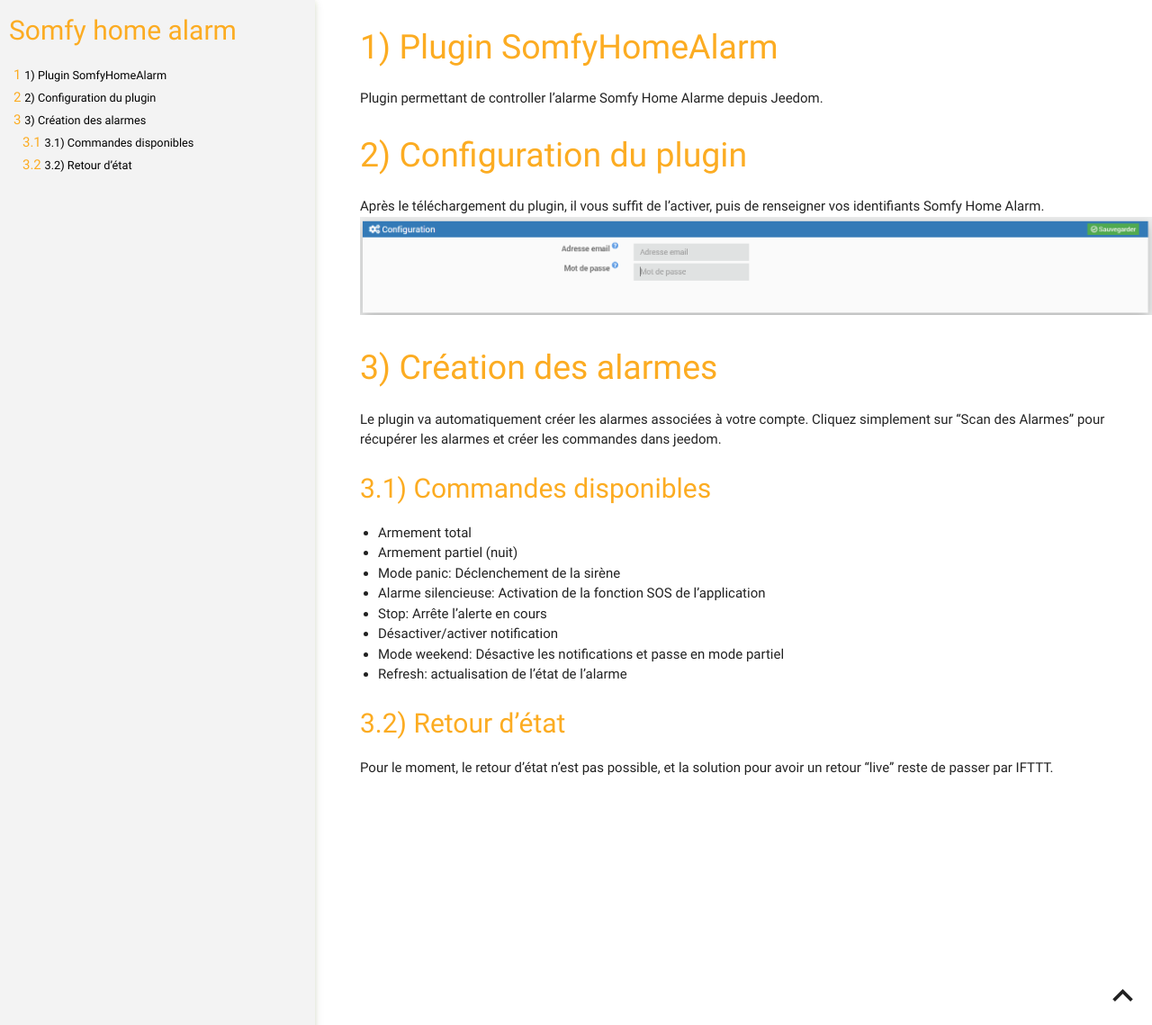
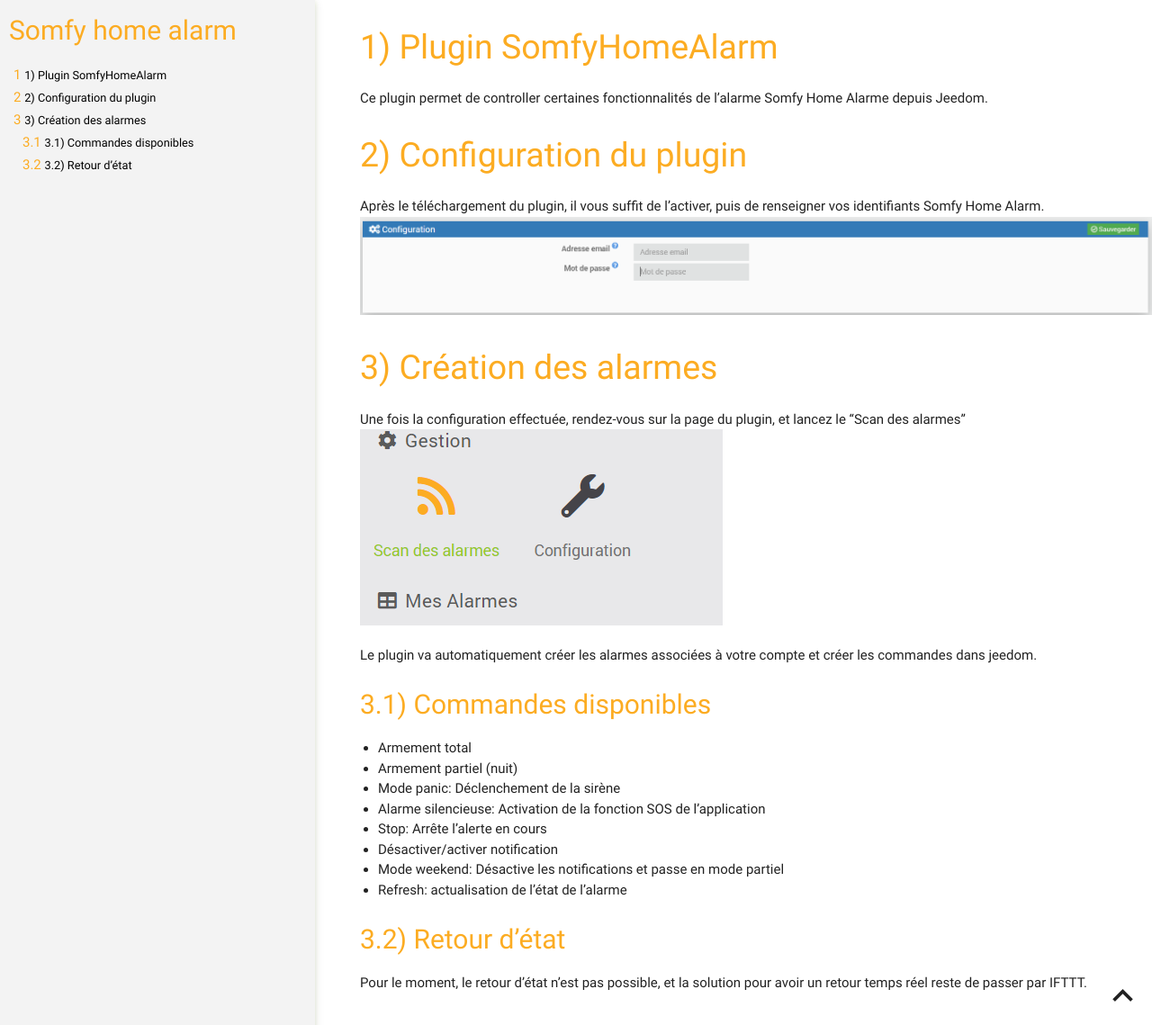
Before and after one commit to erobert-c/docs-somfyHomeAlarm, a Jekyll site: the page built from fr_FR/index.md, in a window 1280 px wide and 1139 px high. Shown: the whole window at 90% size. Built offline with Jekyll 4.4.1, drawn with Linux system fonts in a browser that asks for light colours.

Commit message:
Petit update de la doc

```diff
--- a/fr_FR/index.md
+++ b/fr_FR/index.md
@@ -7,14 +7,17 @@ pluginId: SomfyHomeAlarm
 
 # Plugin SomfyHomeAlarm
 
-Plugin permettant de controller l'alarme Somfy Home Alarme depuis Jeedom.
+Ce plugin permet de controller certaines fonctionnalités de l'alarme Somfy Home Alarme depuis Jeedom.
 
 # Configuration du plugin
 Après le téléchargement du plugin, il vous suffit de l'activer, puis de renseigner vos identifiants Somfy Home Alarm.
 ![Configuration](https://erobert-c.github.io/docs-somfyHomeAlarm/images/configuration.png)
 
 # Création des alarmes
-Le plugin va automatiquement créer les alarmes associées à votre compte. Cliquez simplement sur "Scan des Alarmes" pour récupérer les alarmes et créer les commandes dans jeedom.
+Une fois la configuration effectuée, rendez-vous sur la page du plugin, et lancez le "Scan des alarmes"
+![Scan](https://erobert-c.github.io/docs-somfyHomeAlarm/images/scan.png)
+
+Le plugin va automatiquement créer les alarmes associées à votre compte et créer les commandes dans jeedom.
 
 ## Commandes disponibles
 - Armement total
@@ -27,5 +30,5 @@ Le plugin va automatiquement créer les alarmes associées à votre compte. Cliq
 - Refresh: actualisation de l'état de l'alarme
 
 ## Retour d'état
-Pour le moment, le retour d'état n'est pas possible, et la solution pour avoir un retour "live" reste de passer par
+Pour le moment, le retour d'état n'est pas possible, et la solution pour avoir un retour temps réel reste de passer par
 IFTTT.
```
Also changed, not shown: images/scan.png (added).
